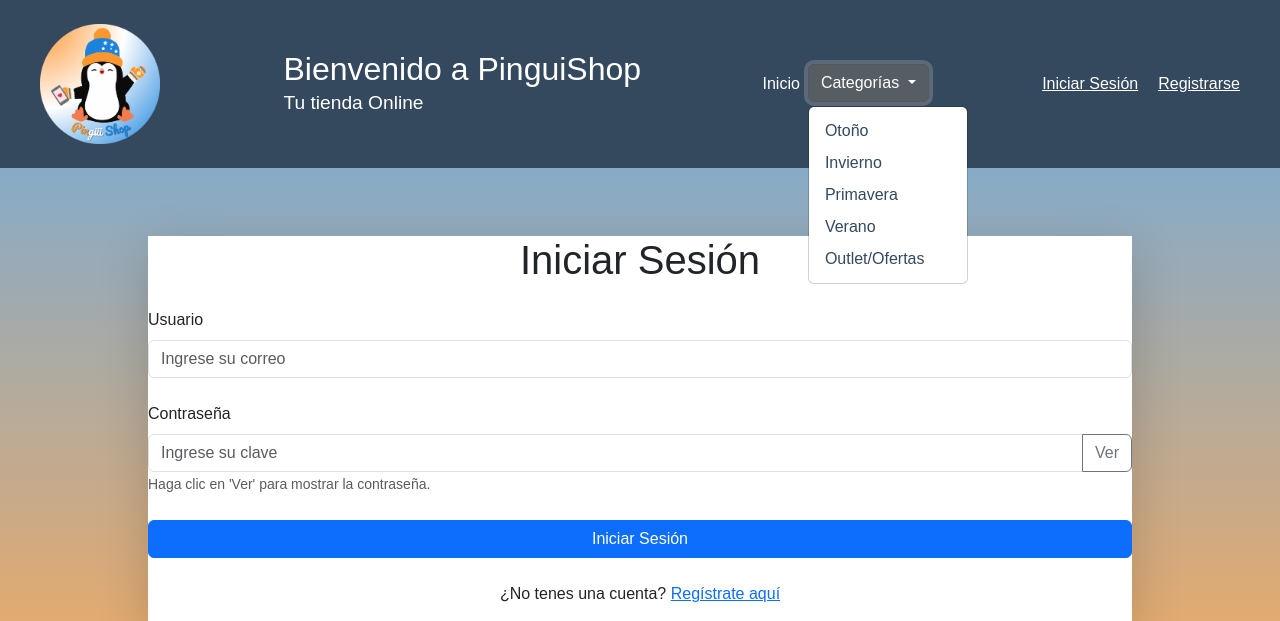
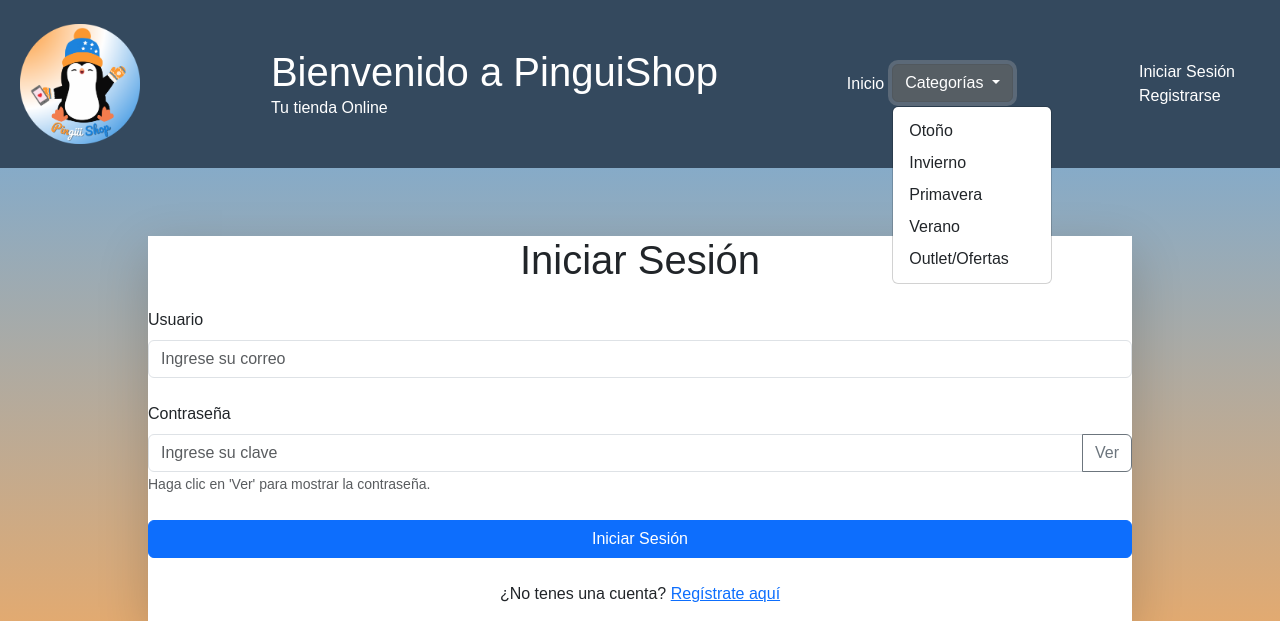
Before and after one commit to MelinaFigueroa/Tienda-Online-TP-Final-PHP-, a PHP site: page /auth/login.php in a window 1280 px wide, after a click on "Categorías". Shown: the top 621 px of the page. Run offline with PHP 8.4, Linux system fonts and the light colour scheme; data comes from the database, SQL or seed files in the repository.

Commit message:
se agregan ultimas correciones

```diff
--- a/assets/styles.css
+++ b/assets/styles.css
@@ -55,66 +55,81 @@ body {
     background-color: var(--color-white);
 }
 
-/* Header */
-#header {
+header {
+    color: var(--color-white);
     background-color: var(--color-gray);
-    color: var(--color-white);
-    padding: 20px 40px;
+    padding: 10px 20px;
     display: flex;
     align-items: center;
     justify-content: space-between;
+    text-shadow: #0056b3;
 }
 
-#header img.logo {
+header img {
     max-width: 120px;
     height: auto;
     margin-right: 10px;
 }
 
-.header-text h1 {
-    font-size: 2rem;
+header h1, header p {
     margin: 0;
 }
 
-.header-text p {
-    margin: 0;
-    font-size: 1.2rem;
+.nav-icons img{
+    width: 24px; /* Ajusta el tamaño de los íconos aquí */
+    height: auto;
 }
 
-/* Nav Icons */
-.nav-icons {
-    display: flex;
-    gap: 20px;
+.nav-icons a {
+    display: inline-block;
+    margin: 0 5px;
 }
 
 .nav-icons .icon-text {
     text-align: center;
+    margin-right: 20px; /* Ajusta el margen derecho para separar los íconos */
+    display: flex;
+    flex-direction: column;
+    align-items: start;
 }
 
-.nav-icons a {
-    display: flex;
-    flex-direction: column;
-    align-items: center;
+.nav-icons .icon-text a {
+    text-decoration: none;
+    font-size: 1rem;
+
 }
 
-.nav-icons img {
-    margin-top: 4px;
+.nav-icons .icon-text img {
+    margin-left: 5px;
+    width: 20px;
 }
 
-/* Estilos del dropdown */
-.dropdown-menu {
-    background-color: var(--color-white);
-    color: var(--color-gray);
+/* Dropdown */
+.dropdown:hover .dropdown-content {
+    display: block;
+    cursor: pointer;;
 }
 
-.dropdown-menu a {
-    color: var(--color-gray);
+.dropdown-content {
+    display: none;
+    position: absolute;
+    background-color: var(--color-white);
+    min-width: 160px;
+    box-shadow: 0px 8px 16px 0px rgba(0, 0, 0, 0.2);
+    z-index: 1;
 }
 
-.dropdown-menu a:hover {
-    background-color: var(--color-primary);
-    color: var(--color-white);
+.dropdown-content a {
+    color: var(--color-gray);
+    padding: 12px 16px;
+    text-decoration: none;
+    display: block;
 }
+
+.dropdown-content a:hover {
+    background-color: #ddd;
+}
+
 /* Otros estilos */
 footer {
     background: var(--color-gray);
--- a/includes/header.php
+++ b/includes/header.php
@@ -51,19 +51,19 @@ foreach ($categories as $category) {
             <div class="icon-text">
                 <a href="../pages/my-orders.php" class="text-white hover:text-gray-200 flex flex-col items-center">
                     Carrito de compras
-                    <img src="../assets/icons/carrito.png" alt="Carrito de compras" class="w-6 h-6 mt-1"> <!-- Ruta al ícono del carrito -->
+                    <img src="../assets/icons/carrito.png" alt="Carrito de compras"> <!-- Ruta al ícono del carrito -->
                 </a>
             </div>
             <div class="icon-text">
                 <a href="../admin/index.php" class="text-white hover:text-gray-200 flex flex-col items-center">
                     Panel de Administración
-                    <img src="../assets/icons/upload.png" alt="Cargar/Modificar/Eliminar productos" class="w-6 h-6 mt-1"> <!-- Ruta al ícono del panel de administración -->
+                    <img src="../assets/icons/upload.png" alt="Cargar/Modificar/Eliminar productos"> <!-- Ruta al ícono del panel de administración -->
                 </a>
             </div>
             <div class="icon-text">
                 <a href="../auth/logout.php" class="text-white hover:text-gray-200 flex flex-col items-center">
                     Cerrar Sesión
-                    <img src="../assets/icons/cerrar-sesion.png" alt="Cerrar Sesión" class="w-6 h-6 mt-1"> <!-- Ruta al ícono de cerrar sesión -->
+                    <img src="../assets/icons/cerrar-sesion.png" alt="Cerrar Sesión" > <!-- Ruta al ícono de cerrar sesión -->
                 </a>
             </div>
 
```
